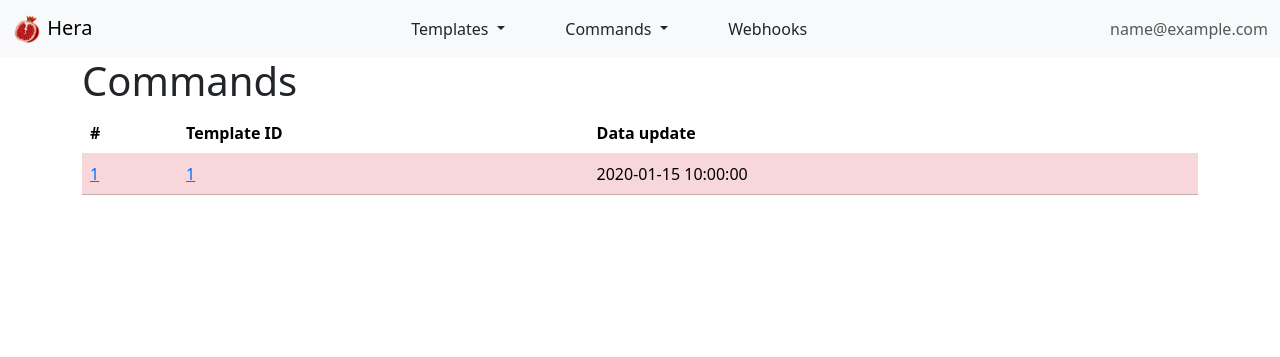
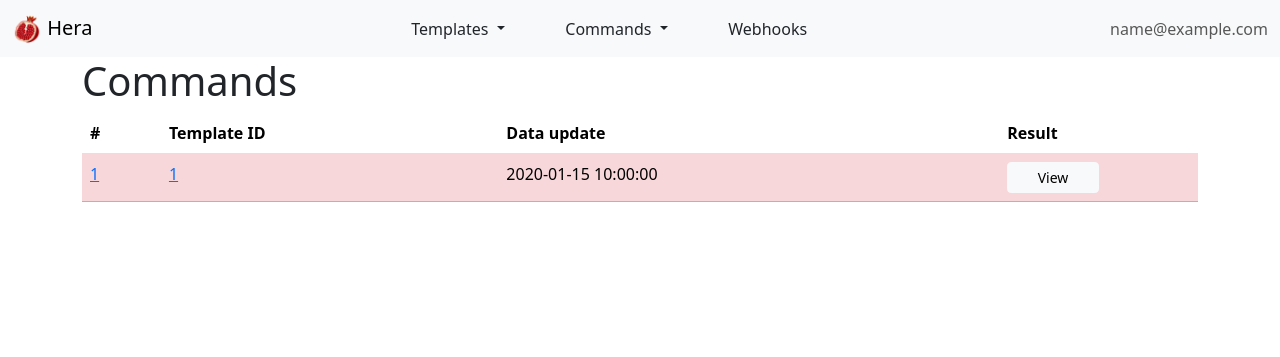
Before and after one commit to Hera-system/Hera, a Flask app: page /commands in a window 1280 px wide. Shown: the top 357 px of the page. Run offline with Flask 2, Linux system fonts and the light colour scheme; a user stored in the database is signed in; tables that the repository leaves empty hold one stand-in row (values such as "Sample post"); some libraries are stand-ins or nearby versions.

Commit message:
Add view btn on command

```diff
--- a/app/templates/commands.html
+++ b/app/templates/commands.html
@@ -13,6 +13,9 @@
             </th>
             <th scope="col">
                 Data update
+            </th>
+            <th scope="col">
+                Result
             </th>
         </tr>
     </thead>
@@ -36,6 +39,11 @@
             <td>
                     {{ command.TimeUpd }}
             </td>
+            <td>
+            <a class="btn btn-light btn-sm w-50" href="{{ url_for('command', template_id=command.RowID) }}">
+                View
+            </a>
+        </td>
         </tr>
         {% endfor %}
     </tbody>
--- a/app/templates/webhook.html
+++ b/app/templates/webhook.html
@@ -111,6 +111,9 @@
             <th scope="col">
                 Data Update
             </th>
+            <th scope="col">
+                Result
+            </th>
         </tr>
     </thead>
     <tbody>
@@ -133,6 +136,9 @@
             <td>
                     {{ command.TimeUpd }}
             </td>
+            <a class="btn btn-light btn-sm w-50" href="{{ url_for('command', template_id=command.RowID) }}">
+                View
+            </a>
         </tr>
         {% endfor %}
     </tbody>
```
